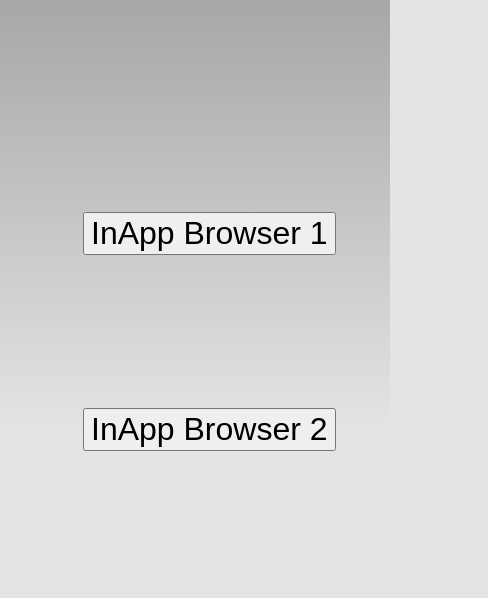
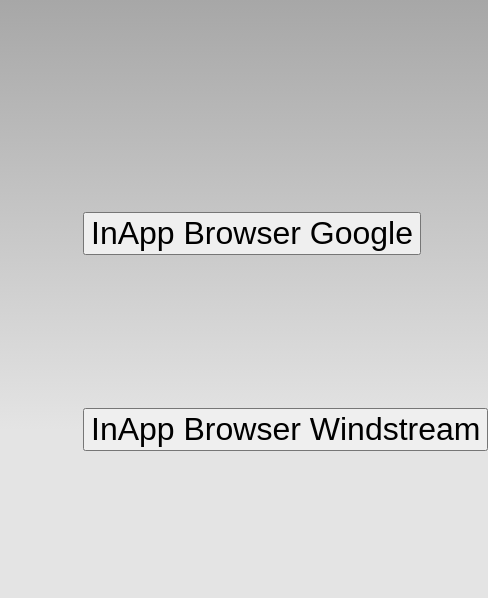
Before and after one commit to dineshprodapt/cordova_app, a plain HTML site: page www/index.html in a window 390 px wide. Shown: the top 598 px of the page, 488 px wide, since content can reach past the window. Drawn offline with nearby package versions, Linux system fonts and the light colour scheme; some packages are replaced by stand-ins of ours.

Commit message:
changes7

```diff
--- a/www/index.html
+++ b/www/index.html
@@ -76,8 +76,9 @@
 	</head>
     <body onLoad="onLoad()">
         <div class="app">
-		<input type="button" id="button1" class="btn" onclick="window.open('http://google.com','_blank','location=yes','closebuttoncaption=Return');" value="InApp Browser 1"><br><br><br><br><br><br><br><br><br><br>
-		<input type="button" id="button2" class="btn" onclick="window.open('https://suns247.windstream.com:8183/mobile.action?token=041101518&billsys=CAMS','_blank','location=yes','closebuttoncaption=Return');" value="InApp Browser 2"><br><br><br><br><br><br><br><br><br><br>
+		<input type="button" id="button1" class="btn" onclick="window.open('http://google.com','_blank','location=yes','closebuttoncaption=Return');" value="InApp Browser Google"><br><br><br><br><br><br><br><br><br><br>
+				<input type="button" id="button1" class="btn" onclick="window.open('http://google.com','_blank','location=yes','closebuttoncaption=Return');" value="InApp Browser Windstream"><br><br><br><br><br><br><br><br><br><br>
+		<input type="button" id="button2" class="btn" onclick="window.open('https://suns247.windstream.com:8183/mobile.action?token=041101518&billsys=CAMS','_blank','location=yes','closebuttoncaption=Return');" value="ePay Mobile Screen"><br><br><br><br><br><br><br><br><br><br>
 	<a href="#" onclick="navigator.app.loadUrl('http://google.com', {openExternal : true})" >Open External Browser</a>
         </div>
     </body>
```
